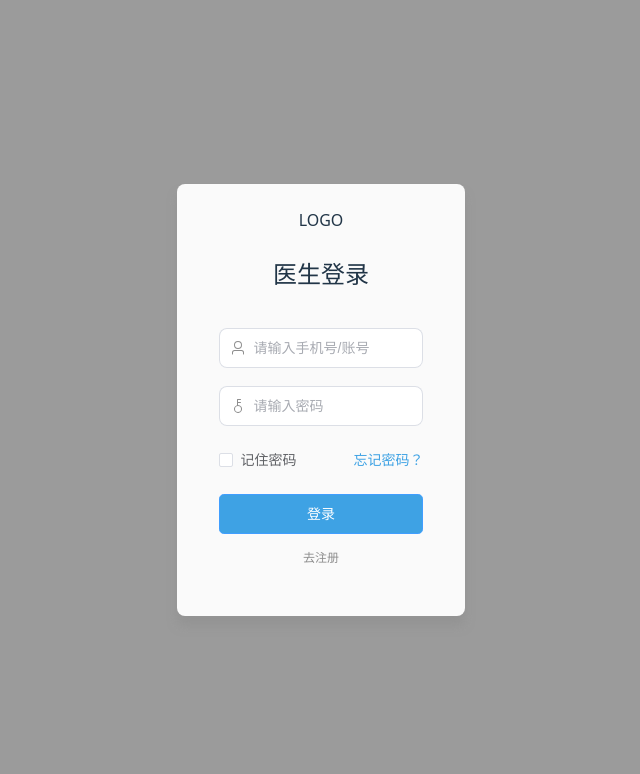
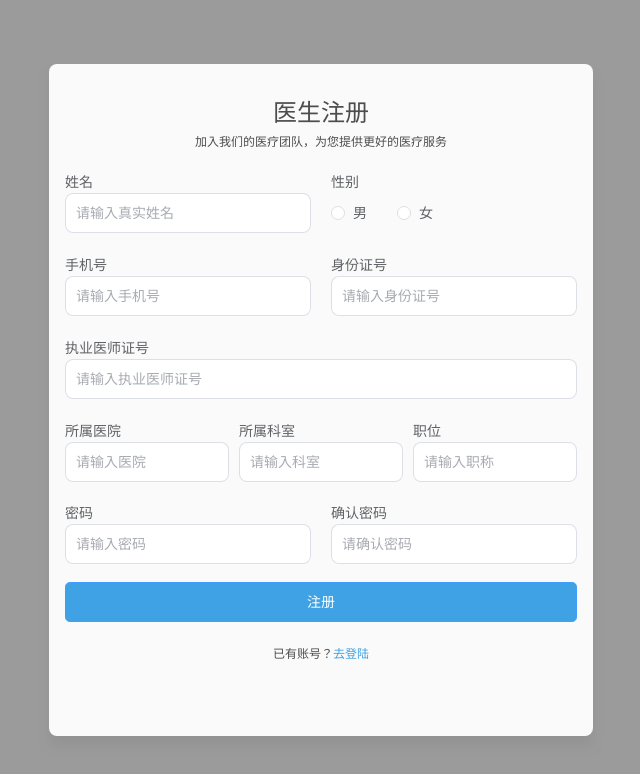
Before and after one commit to Syedar-root/Ophai-Diag-Web, a Vue app: page /test in a window 1280 px wide. Both pictures are taken after a click on the link "去注册". Shown: the top 774 px of the page, without its empty margins (319-959 px from the left). Built offline with nearby package versions, Linux system fonts and the light colour scheme.

Commit message:
初步完成了注册组件

```diff
--- a/src/components/business/login/index.vue
+++ b/src/components/business/login/index.vue
@@ -1,9 +1,22 @@
 <script setup lang="ts">
 import { ref } from 'vue'
 import {Key, User} from "@element-plus/icons-vue";
+import logo from '@/assets/logo/logo.svg'
 const query = ref({
   name: '',
   password: '',
+})
+const registerQuery = ref({
+  name:'',
+  gender:'',
+  phone:'',
+  idCard:'',
+  proDoctorId:'',
+  hospital:'',
+  department:'',
+  position:'',
+  password:'',
+  confirmPassword:''
 })
 const login = () => {
   console.log(query.value)
@@ -13,18 +26,22 @@ const emit = defineEmits(['containerClick'])
 const containerClick = () => {
   emit('containerClick');
 }
+const registerShow = ref(false);
+function handleRegisterShow() {
+  registerShow.value = !registerShow.value;
+}
 </script>
 
 <template>
-  <div class="login-container" ref="loginContainer" @click="containerClick">
-    <div class="login-content" @click.stop>
-      <div class="login-content__logo">
-        <span>LOGO</span>
+  <div class="login-container"  ref="loginContainer" @click="containerClick">
+    <div class="login-content" :class="{'register-content': registerShow}" @click.stop>
+      <div class="login-content__logo" v-show="!registerShow">
+        <img class="logo" :src="logo" alt="logo" width="180px" height="60px">
       </div>
-      <div class="login-content__title">
+      <div class="login-content__title" v-show="!registerShow">
         医生登录
       </div>
-      <div class="login-content__form">
+      <div class="login-content__form" v-show="!registerShow">
         <el-form>
           <el-form-item prop="username">
             <el-input placeholder="请输入手机号/账号" v-model="query.name" :prefix-icon="User"></el-input>
@@ -41,8 +58,90 @@ const containerClick = () => {
           </el-form-item>
         </el-form>
       </div>
-      <div class="login-content__register">
-        <a href="#">去注册</a>
+      <div class="login-content__register" v-show="!registerShow">
+        <a href="#" @click="handleRegisterShow">去注册</a>
+      </div>
+
+
+<!--     注册表单-->
+      <div class="register-content__title" v-show="registerShow">
+        <span>医生注册</span>
+      </div>
+      <div class="register-content__text" v-show="registerShow">
+        <span> 加入我们的医疗团队，为您提供更好的医疗服务</span>
+      </div>
+      <div class="register-content__form" v-show="registerShow">
+        <el-form>
+          <el-row :gutter="20">
+            <el-col :span="12">
+              <el-form-item prop="username" label="姓名" label-position="top">
+                <el-input placeholder="请输入真实姓名" v-model="registerQuery.name"></el-input>
+              </el-form-item>
+            </el-col>
+            <el-col :span="12">
+              <el-form-item prop="gender" label="性别" label-position="top">
+                <el-radio-group v-model="registerQuery.gender" label="性别" label-position="top" >
+                  <el-radio value="male" size="large">男</el-radio>
+                  <el-radio value="female" size="large">女</el-radio>
+                </el-radio-group>
+              </el-form-item>
+            </el-col>
+          </el-row>
+          <el-row :gutter="20">
+            <el-col :span="12">
+              <el-form-item prop="phone" label="手机号" label-position="top">
+                <el-input placeholder="请输入手机号" v-model="registerQuery.phone"></el-input>
+              </el-form-item>
+            </el-col>
+            <el-col :span="12">
+              <el-form-item prop="idCard" label="身份证号" label-position="top">
+                <el-input placeholder="请输入身份证号" v-model="registerQuery.idCard"></el-input>
+              </el-form-item>
+            </el-col>
+          </el-row>
+          <el-row>
+            <el-col>
+              <el-form-item prop="proDoctorId" label="执业医师证号" label-position="top">
+                <el-input placeholder="请输入执业医师证号" v-model="registerQuery.proDoctorId"></el-input>
+              </el-form-item>
+            </el-col>
+          </el-row>
+          <el-row :gutter="10">
+            <el-col :span="8">
+              <el-form-item prop="hospital" label="所属医院" label-position="top">
+                <el-input placeholder="请输入医院" v-model="registerQuery.hospital"></el-input>
+              </el-form-item>
+            </el-col>
+            <el-col :span="8">
+              <el-form-item prop="department" label="所属科室" label-position="top">
+                <el-input placeholder="请输入科室" v-model="registerQuery.department"></el-input>
+              </el-form-item>
+            </el-col>
+            <el-col :span="8">
+              <el-form-item prop="position" label="职位" label-position="top">
+                <el-input placeholder="请输入职称" v-model="registerQuery.position"></el-input>
+              </el-form-item>
+            </el-col>
+          </el-row>
+          <el-row :gutter="20">
+            <el-col :span="12">
+              <el-form-item prop="password" label="密码" label-position="top">
+                <el-input placeholder="请输入密码" v-model="registerQuery.password" type="password" show-password></el-input>
+              </el-form-item>
+            </el-col>
+            <el-col :span="12">
+              <el-form-item prop="confirmPassword" label="确认密码" label-position="top">
+                <el-input placeholder="请确认密码" v-model="registerQuery.confirmPassword" type="password" show-password></el-input>
+              </el-form-item>
+            </el-col>
+          </el-row>
+          <el-form-item>
+            <el-button type="primary" >注册</el-button>
+          </el-form-item>
+        </el-form>
+    </div>
+      <div class="register-content--login" v-show="registerShow">
+        <a href="#">已有账号？<span @click="handleRegisterShow">去登陆</span></a>
       </div>
     </div>
   </div>
--- a/src/components/business/login/styles.scss
+++ b/src/components/business/login/styles.scss
@@ -1,4 +1,8 @@
 @use "@/assets/styles/vars.scss" as vars;
+
+// 组件样式变量定义
+$container-clr--bg: map-get(vars.$colors,neutral-1);
+$title-clr--text: map-get(vars.$colors,neutral-2);
 
 .login-container{
   position: absolute;
@@ -10,36 +14,51 @@
   z-index: 9999;
   justify-content: center;
   align-items: center;
-  $color: map-get(vars.$colors,neutral-1);
-  background-color: rgba($color, 0.5);
+  background-color: rgba($container-clr--bg, 0.5);
   backdrop-filter: blur(5px);
 }
 
-.login-content{
-  width: 20%;
-  height: 50%;
+@mixin base-content{
   background-color: map-get(vars.$colors,_white);
   display: flex;
   flex-direction: column;
   justify-content: start;
   align-items: center;
   padding: 1rem;
-  gap: 1rem;
+  gap: 0.5rem;
   border-radius: 0.5rem;
   box-shadow: 0 10px 10px rgba(map-get(vars.$colors,neutral-5),0.5);
+  transition: 0.3s ease-in-out;
+}
+
+.login-content{
+  width: 20%;
+  height: 50%;
+  min-width: 16rem;
+  min-height: 32rem;
+  @include base-content;
 }
 
 .login-content__logo{
+  position: relative;
   width: 50%;
-  height: 10%;
+  height: 20%;
   display: flex;
-  align-items: center;
+  align-items: end;
   justify-content: center;
+
+  .logo{
+    position: absolute;
+    height: 50%;
+    object-fit: contain;
+
+  }
 }
 
 .login-content__title{
   width: 100%;
   height: 10%;
+  color: $title-clr--text;
   font-weight: bold;
   font-size: map-get(vars.$font-size, xl);
 }
@@ -140,3 +159,101 @@
     underline: none;
   }
 }
+
+.register-content{
+  width: 40%;
+  height: 60%;
+  min-width: 24rem;
+  min-height: 40rem;
+  @include base-content;
+  gap: 0;
+}
+
+.register-content__title{
+  width: 100%;
+  height: 10%;
+  color: $title-clr--text;
+  font-weight: bold;
+  font-size: map-get(vars.$font-size, xl);
+  display: flex;
+  align-items: center;
+  justify-content: center;
+  margin-bottom: 8px;
+}
+.register-content__text{
+  width: 100%;
+  height: 5%;
+  color: $title-clr--text;
+  font-weight: normal;
+  font-size: map-get(vars.$font-size, s);
+  display: flex;
+  align-items: center;
+  justify-content: center;
+  margin-top: -5%;
+  margin-bottom: 2%;
+}
+
+.register-content__form{
+  :deep{
+    .el-form-item{
+      .el-form-item__label{
+        width: 100%;
+        margin-bottom: 0;
+      }
+      .el-radio{
+        &.is-checked{
+          .el-radio__input .el-radio__inner{
+            background-color: map-get(vars.$colors,primary);
+            border-color: map-get(vars.$colors,primary);
+          }
+         .el-radio__label{
+           color: map-get(vars.$colors,primary);
+         }
+        }
+      }
+      .el-input{
+        width: 100%;
+        height: clamp(1.5rem, 2.5rem, 3rem);
+        .el-input__wrapper{
+          border-radius: 0.5rem;
+          &.is-focus{
+            box-shadow:  0 0 0 1px map-get(vars.$colors,primary) inset;
+          }
+          &.is-hover{
+            box-shadow:  0 0 0 1px map-get(vars.$colors,neutral-7) inset;
+          }
+        }
+      }
+      .el-button{
+        width: 100%;
+        height: clamp(1.5rem, 2.5rem, 3rem);
+        border-radius: 0.3rem;
+        background-color: map-get(vars.$colors,primary);
+        &:hover{
+          background-color: map-get(vars.$colors,primary-dark-1);
+        }
+      }
+    }
+  }
+}
+
+.register-content--login{
+  a{
+    font-size: map-get(vars.$font-size,s);
+    color: $title-clr--text;
+    underline: none;
+
+    span{
+      color: map-get(vars.$colors,primary);
+    }
+  }
+}
+
+.fade-enter-active,
+.fade-leave-active {
+  transition: opacity .3s;
+}
+.fade-enter-from,
+.fade-leave-to {
+  opacity: 0;
+}
--- a/src/components/business/nav/styles.scss
+++ b/src/components/business/nav/styles.scss
@@ -1,4 +1,7 @@
 @use '../../../assets/styles/vars.scss' as vars;
+
+$tab-clr--text:map-get(vars.$colors,neutral-2);
+
 .nav-container {
   position: relative;
   width: 100%;
@@ -37,6 +40,7 @@
     $color:map-get(vars.$colors,primary);
     span{
       width: 100%;
+      color: $tab-clr--text;
       font-size: map-get(vars.$font-size,m);
       background: linear-gradient(to right, $color, $color) no-repeat right bottom;
       background-size: 0 2px ;
--- a/src/layout/index.vue
+++ b/src/layout/index.vue
@@ -1,5 +1,5 @@
 <template>
-    <div class="layout-container">
+    <div class="layout-container" ref="layoutContainer">
         <div class="layout__header">
           <Nav></Nav>
         </div>
@@ -18,12 +18,16 @@ import Nav from "../components/business/nav/index.vue";
 import Login from "../components/business/login/index.vue";
 import { ref } from 'vue'
 
-const loginShow = ref(false);
+const layoutContainer = ref();
+const loginShow = ref<boolean>(false);
 const handleLoginShow = () => {
   loginShow.value = !loginShow.value;
 }
-document.addEventListener('click', (e) => {
-  handleLoginShow();
+
+onMounted(()=>{
+  layoutContainer.value?.addEventListener('click', ()=>{
+    handleLoginShow();
+  });
 })
 </script>
 
--- a/src/main.ts
+++ b/src/main.ts
@@ -3,9 +3,11 @@ import './style.css'
 import "../src/assets/styles/index.css"
 import router from './router'
 import {setupDirectives} from "./util/custom_directive";
+import ElementPlus from 'element-plus'
+import 'element-plus/dist/index.css'
 import App from './App.vue'
 
 const app = createApp(App);
 // 注册自定义指令
 setupDirectives(app);
-app.use(router).mount('#app')
+app.use(router).use(ElementPlus).mount('#app')
--- a/src/view/fu/styles.scss
+++ b/src/view/fu/styles.scss
@@ -136,6 +136,9 @@
       height: 100%;
       @include flex-center;
       background-color: map-get(vars.$colors, _white);
+      .el-icon{
+        color: map-get(vars.$colors, neutral-5);
+      }
     }
   }
 }
--- a/vite.config.ts
+++ b/vite.config.ts
@@ -9,7 +9,7 @@ import { ElementPlusResolver } from 'unplugin-vue-components/resolvers'
 import Inspect from 'vite-plugin-inspect'
 
 const pathSrc = path.resolve(__dirname, 'src')
-// https://vite.dev/config/
+
 export default defineConfig({
   resolve: {
     alias: {
```
Also changed, not shown: src/components.d.ts (+5 -3 lines), src/view/fu/index.vue (+7 -6 lines), src/assets/logo/logo.svg (added).
